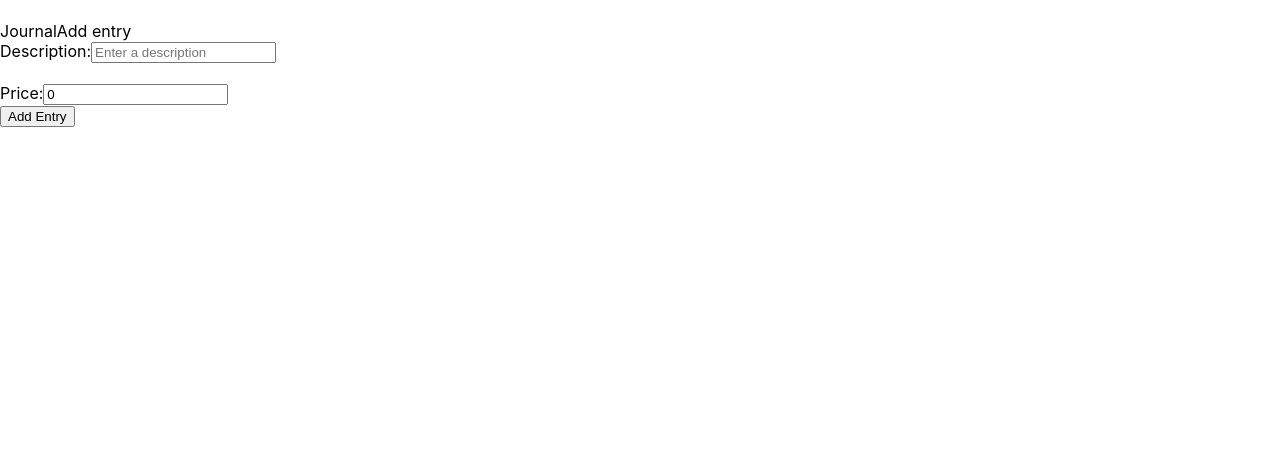
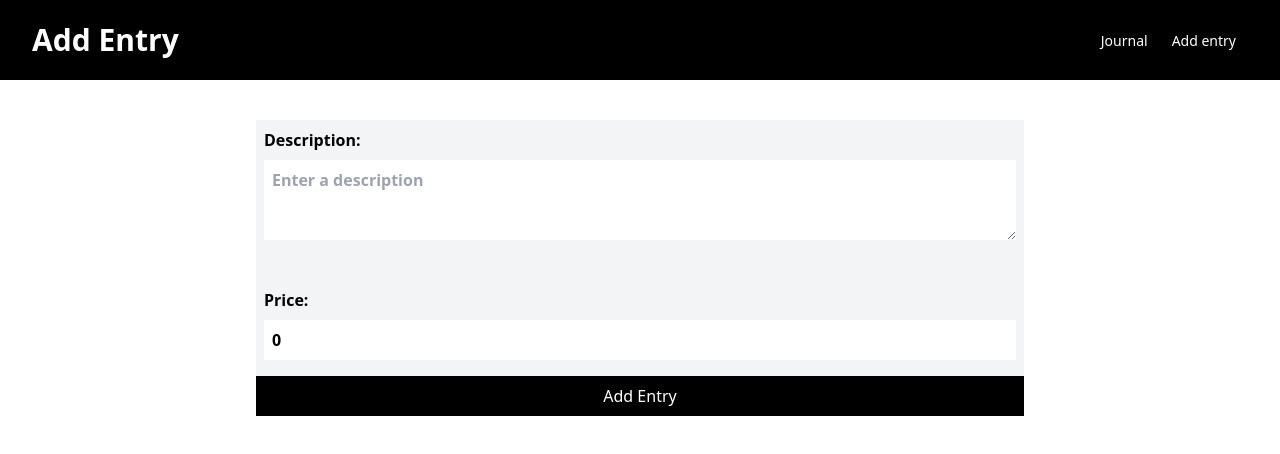
Before and after one commit to ysrchf/AccountingYSR, a Next.js app: page /addentry in a window 1280 px wide. Shown: the top 454 px of the page. Built offline with nearby package versions, Linux system fonts and the light colour scheme.

Commit message:
finished css

```diff
--- a/pages/addentry.jsx
+++ b/pages/addentry.jsx
@@ -4,7 +4,7 @@ import { AppContextProvider } from "../src/components/AppContext"
 
 const Entry = () => {
   return (
-    <Layout>
+    <Layout content="Add Entry">
       <AppContextProvider>
         <EntryForm />
       </AppContextProvider>
--- a/pages/api/hello.js
+++ /dev/null
@@ -1,5 +0,0 @@
-// Next.js API route support: https://nextjs.org/docs/api-routes/introduction
-
-export default function handler(req, res) {
-  res.status(200).json({ name: "John Doe" })
-}
--- a/pages/index.js
+++ b/pages/index.jsx
@@ -4,7 +4,7 @@ import Layout from "../src/components/Layout"
 
 const Home = () => {
   return (
-    <Layout>
+    <Layout content="Dashboard">
       <AppContextProvider>
         <Journal />
       </AppContextProvider>
--- a/src/components/EntryForm.jsx
+++ b/src/components/EntryForm.jsx
@@ -3,7 +3,6 @@ import { useCallback } from "react"
 import { useContext } from "react/cjs/react.development"
 import * as Yup from "yup"
 import AppContext from "./AppContext"
-import Input from "./Input"
 
 const EntryForm = () => {
   const displayingErrorMessagesSchema = Yup.object().shape({
@@ -39,23 +38,49 @@ const EntryForm = () => {
       onSubmit={handleFormSubmit}
     >
       {({ errors }) => (
-        <Form>
-          <label>
+        <Form className="bg-gray-100 w-full">
+          <label className="flex flex-col p-2 font-bold">
             Description:
             <Field
               name="description"
               placeholder="Enter a description"
-              as={Input}
+              className="h-20 p-2 mb-2 mt-2"
+              as="textarea"
             />
-            <div className="errorField">{errors.description}</div>
+            <div
+              className={`${
+                errors.price
+                  ? "popup text-red-600 bg-red-200 rounded-md w-1/3 p-2 font-medium"
+                  : null
+              }`}
+            >
+              {errors.description}
+            </div>
           </label>
           <br />
-          <label>
+          <label className="flex flex-col p-2 font-bold">
             Price:
-            <Field name="price" placeholder="Enter the amount" as={Input} />
-            <div className="errorField">{errors.price}</div>
+            <Field
+              className="p-2 mb-2 mt-2"
+              name="price"
+              placeholder="Enter the amount"
+            />
+            <div
+              className={`${
+                errors.price
+                  ? "popup text-red-600 bg-red-200 rounded-md w-1/3 p-2 font-medium"
+                  : null
+              }`}
+            >
+              {errors.price}
+            </div>
           </label>
-          <button type="submit">Add Entry</button>
+          <button
+            type="submit"
+            className="p-2 w-full px-3 py-2 bg-black text-white font-medium"
+          >
+            Add Entry
+          </button>
         </Form>
       )}
     </Formik>
--- a/src/components/Header.jsx
+++ b/src/components/Header.jsx
@@ -3,19 +3,21 @@ import Link from "next/link"
 
 const Header = (props) => {
   return (
-    <div>
-      <header>
-        <h1>{props.content}</h1>
+    <header className="h-20 px-8 mb-10 flex items-center justify-between bg-black text-white">
+      <h1 className="font-bold text-3xl ">{props.content}</h1>
       <nav>
         <Link href="/">
-            <a>Journal</a>
+          <a className="text-white hover:bg-white hover:text-black px-3 py-2 rounded-md text-sm font-medium">
+            Journal
+          </a>
         </Link>
         <Link href="/addentry">
-            <a>Add entry</a>
+          <a className="text-white hover:bg-white hover:text-black px-3 py-2 rounded-md text-sm font-medium">
+            Add entry
+          </a>
         </Link>
       </nav>
     </header>
-    </div>
   )
 }
 
--- a/src/components/Input.jsx
+++ /dev/null
@@ -1,5 +0,0 @@
-const Input = (props) => {
-  return <input {...props} />
-}
-
-export default Input
--- a/src/components/Journal.jsx
+++ b/src/components/Journal.jsx
@@ -5,39 +5,62 @@ const Journal = () => {
   const { amountList, totIncome, totOutcome } = useContext(AppContext)
 
   return (
-    <table>
+    <table className="w-full">
       <thead>
         <tr>
-          <th>INCOMING</th>
+          <th className="border-2 w-1/2 p-2">INCOMING</th>
 
-          <th>OUTGOING</th>
+          <th className="border-2 w-1/2 p-2">OUTGOING</th>
         </tr>
       </thead>
       <tbody>
         {amountList.map(({ description, price }, id) => (
-          <tr key={id}>
+          <tr
+            key={id}
+            className={`${id % 2 === 0 ? "bg-gray-100" : "bg-white"}`}
+          >
             {price > 0 ? (
-              <td>
-                <p>{price}</p>
-                <p>{description}</p>
-              </td>
+              <>
+                <td className="border-2 w-1/2 p-2">
+                  <p className="text-green-400 font-medium">+{price}$</p>
+                  <p className="break-all italic ">{description}</p>
+                </td>
+                <td className="border-2 w-1/2 p-2"></td>
+              </>
             ) : (
               <>
-                <td></td>
-                <td>
-                  <p>{price}</p>
-                  <p>{description}</p>
+                <td className="border-2 w-1/2 p-2"></td>
+                <td className="border-2 w-1/2 p-2">
+                  <p className="text-red-400 font-medium">{price}$</p>
+                  <p className="break-all italic">{description}</p>
                 </td>
               </>
             )}
           </tr>
         ))}
         <tr>
-          <p>total INCOME: {totIncome} </p>
-          <p>total Outcome:{totOutcome} </p>
+          <td className="border-2 w-1/2 p-2">
+            <p>total INCOME:</p>
+            <p className="text-green-400 font-bold"> +{totIncome}$</p>
+          </td>
+          <td className="border-2 w-1/2 p-2">
+            <p>total Outcome:</p>
+            <p className="text-red-400 font-bold">{totOutcome}$</p>
+          </td>
         </tr>
         <tr>
-          <p>{totIncome + totOutcome} €</p>
+          <td className="border-2 w-full p-2" colSpan="2">
+            <p>TOTAL:</p>
+            <p
+              className={`${
+                totIncome + totOutcome > 0
+                  ? "text-green-400 font-bold"
+                  : "text-red-400 font-bold"
+              }`}
+            >
+              {totIncome + totOutcome} $
+            </p>
+          </td>
         </tr>
       </tbody>
     </table>
--- a/src/components/Layout.jsx
+++ b/src/components/Layout.jsx
@@ -5,8 +5,8 @@ const Layout = (props) => {
 
   return (
     <div {...otherProps}>
-      <Header />
-      <main>{children}</main>
+      <Header content={props.content} />
+      <main className="w-3/5 mx-auto ">{children}</main>
     </div>
   )
 }
--- a/styles/globals.css
+++ b/styles/globals.css
@@ -1,16 +1,37 @@
-html,
-body {
-  padding: 0;
-  margin: 0;
-  font-family: -apple-system, BlinkMacSystemFont, Segoe UI, Roboto, Oxygen,
-    Ubuntu, Cantarell, Fira Sans, Droid Sans, Helvetica Neue, sans-serif;
+@tailwind base;
+@tailwind components;
+@tailwind utilities;
+
+.popup {
+  animation: popup 1s ease-out 0s 1 normal forwards;
 }
 
-a {
-  color: inherit;
-  text-decoration: none;
+@keyframes popup {
+  0% {
+    transform: scale3d(1, 1, 1);
+  }
+
+  30% {
+    transform: scale3d(1.25, 0.75, 1);
+  }
+
+  40% {
+    transform: scale3d(0.75, 1.25, 1);
+  }
+
+  50% {
+    transform: scale3d(1.15, 0.85, 1);
+  }
+
+  65% {
+    transform: scale3d(0.95, 1.05, 1);
+  }
+
+  75% {
+    transform: scale3d(1.05, 0.95, 1);
+  }
+
+  100% {
+    transform: scale3d(1, 1, 1);
+  }
 }
-
-* {
-  box-sizing: border-box;
-}
--- a/tailwind.config.js
+++ b/tailwind.config.js
@@ -1,5 +1,8 @@
 module.exports = {
-  content: [],
+  content: [
+    "./pages/**/*.{js,ts,jsx,tsx}",
+    "./src/components/**/*.{js,ts,jsx,tsx}",
+  ],
   theme: {
     extend: {},
   },
```
Also changed, not shown: styles/Home.module.css (deleted, +0 -116 lines). Lines whose indentation alone changed are shown as unchanged.
